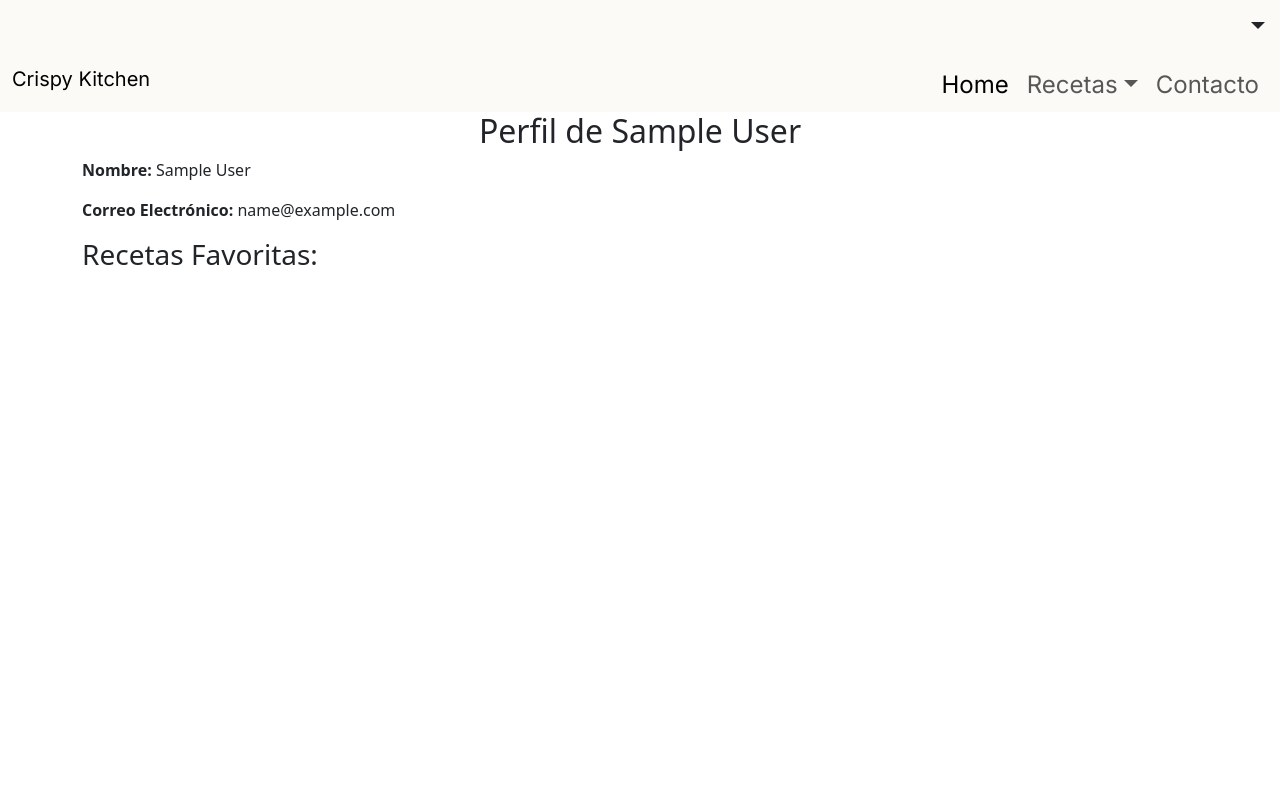
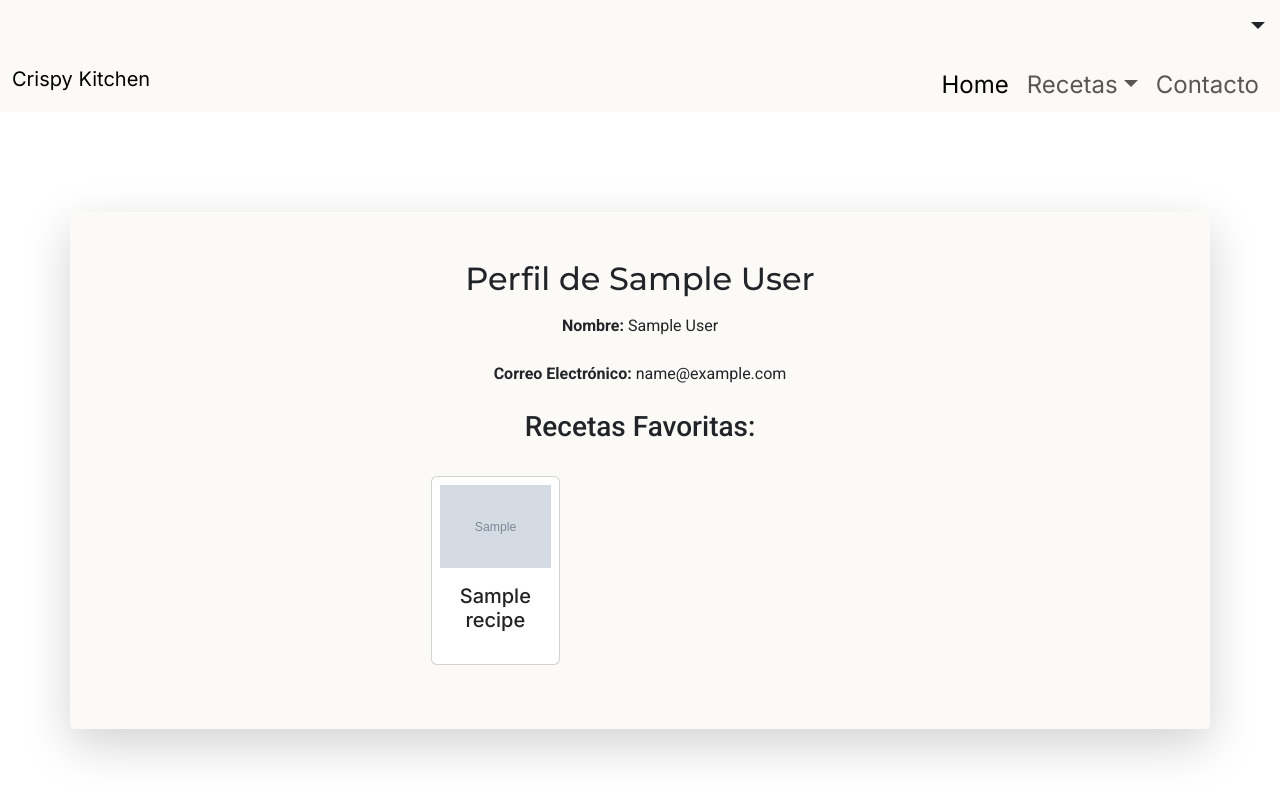
Before and after one commit to CrisMll/Proyecto_final_app, a Flask app: template templates/login/profile.html in a window 1280 px wide. Run offline with Flask 3, Linux system fonts and the light colour scheme; the visitor is signed in with stand-in values (Sample User, id 1); the template is opened without the code that fills it: most values are stand-ins (such as "Sample title", 1, 10 or a date in 2020); grey boxes marked "Sample" are stand-in pictures; parts of the project's set-up code (start-up, migrations or seed data) failed here and were passed over; some libraries are stand-ins or nearby versions; some web fonts are replaced.

Commit message:
Add files via upload

```diff
--- a/templates/login/login.html
+++ b/templates/login/login.html
@@ -18,7 +18,7 @@
         {% endwith %}
 
     <div class="container col-xl-10 col-xxl-8 p-5 mx-auto my-5">
-        <div class="row align-items-center justify-content-center g-lg-5 p-3 py-5 border shadow-lg">
+        <div class="row align-items-center justify-content-center g-lg-5 p-3 py-5 form-container">
             <div class="col-lg-7 text-center text-lg-start">
                 <h1 class="header-form display-4 fw-bold lh-1 mb-3">Inicia Sesión</h1>
                 <p class="p-form col-lg-10 fs-5">Inicia sesión en tu cuenta para entrar a tu perfil.</p>
--- a/templates/login/profile.html
+++ b/templates/login/profile.html
@@ -1,10 +1,9 @@
-
 {% extends 'base.html' %}
 
 {% block title %}Perfil de Usuario{% endblock %}
 
 {% block content %}
-
+<body class="w-100">
 {% with categories = get_flashed_messages(with_categories=true) %}
     {% if categories %}
         {% for category, message in categories %}
@@ -16,17 +15,25 @@
     {% endif %}
 {% endwith %}
 
-<div class="container">
+<div class="container container-recipe gap-2 d-flex justify-content-center align-items-center flex-column p-5">
     <h2 class="text-center">Perfil de {{ current_user.name }}</h2>
     <p><strong>Nombre:</strong> {{ current_user.name }}</p>
     <p><strong>Correo Electrónico:</strong> {{ current_user.email }}</p>
     <h3>Recetas Favoritas:</h3>
-    <ul>
-        {% for recipe_name in current_user.favorite_recipes %}
-            <li>{{ recipe_name }}</li>
+    <div class="row m-2">
+        {% for recipe in favorite_recipes %}
+        <div class="col-lg-4 col-md-4 col-sm-4 p-2">
+            <article class="card  p-2 text-center">
+                <a href="{{ url_for('get_recipe', id=recipe.id_receta) }}">
+                    <img src="{{ url_for('static', filename='img/img_recetas/' + recipe.imagen_receta) }}" alt="{{ recipe.nombre_receta }}">
+                    <div class="card-body">
+                        <h5>{{ recipe.nombre_receta }}</h5>
+                    </div>
+                </a>
+            </article>
+        </div>
         {% endfor %}
-    </ul>
+    </div>
 </div>
 
-
 {% endblock %}
--- a/templates/login/signup.html
+++ b/templates/login/signup.html
@@ -1,7 +1,7 @@
 {% extends './base.html' %}
 
 {% block title %}Registro{% endblock %}
-
+<body class="w-100">
 {% block content %}
 
 {% with messages = get_flashed_messages(with_categories=true) %}
@@ -16,7 +16,7 @@
 
 
 <div class="container col-xl-10 col-xxl-8 mx-auto my-5 p-5">
-    <div class="row align-items-center g-lg-5 py-5 border shadow-lg">
+    <div class="row align-items-center g-lg-5 py-5 form-container">
         <div class="col-lg-7 text-center text-lg-start">
             <h1 class="header-form display-4 fw-bold lh-1 mb-3">Registro</h1>
             <p class="p-form col-lg-10">Regístrate para poder agregar tus recetas favoritas a tu perfil.</p>
```
